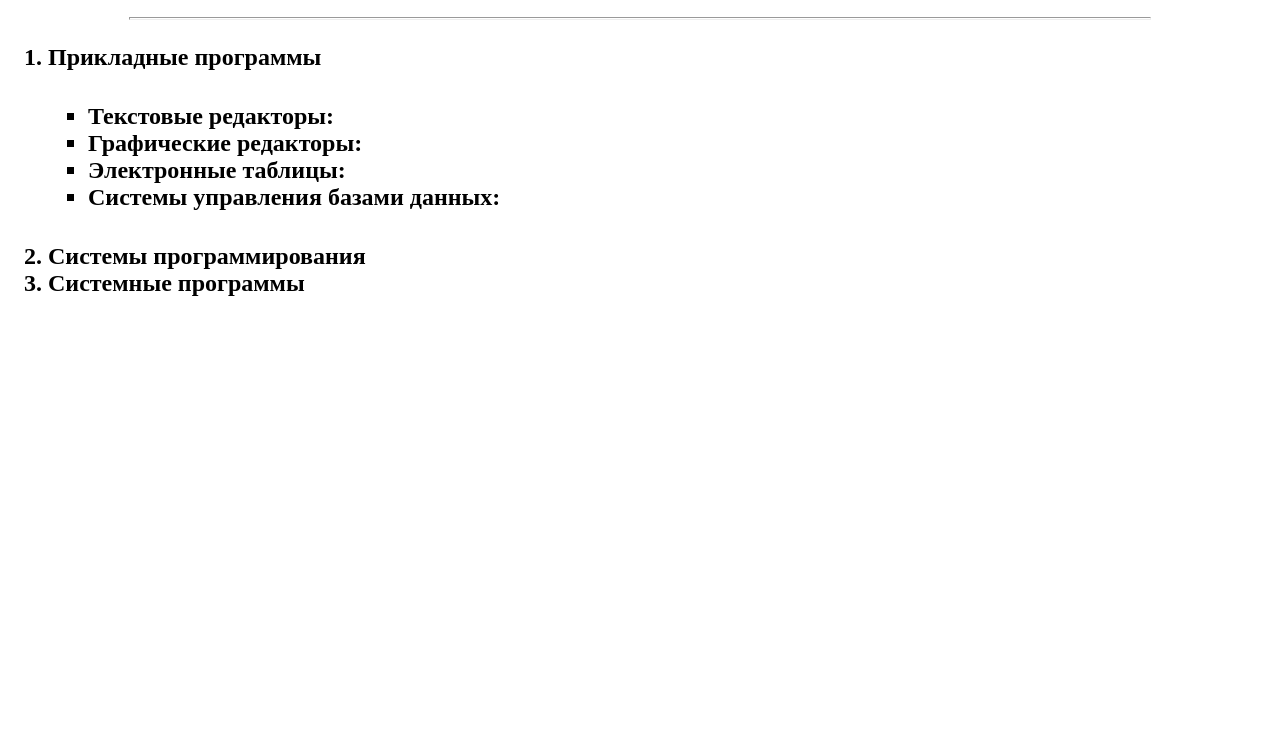
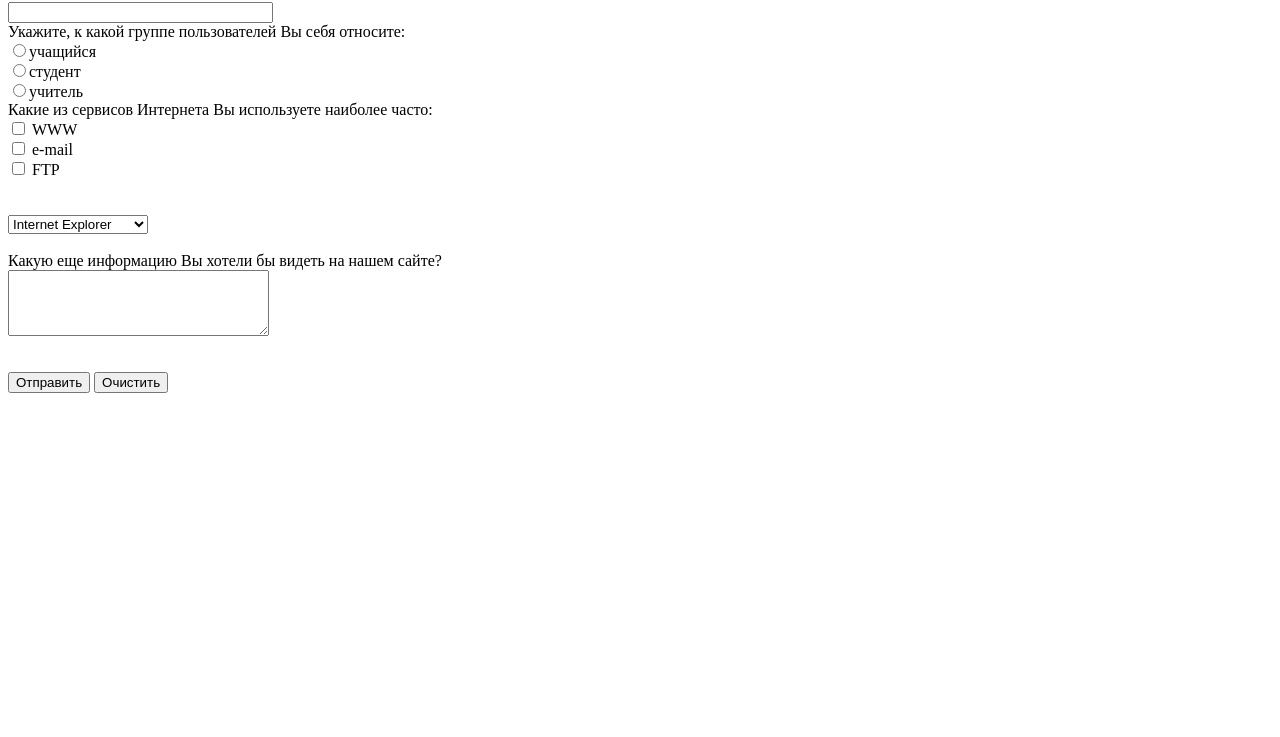
Before and after one commit to JuliaTsvigunenko/project2, a plain HTML site: page Цвигуненко практикум 2 (html)/anketa.html in a window 1280 px wide. Shown: the part 63-800 px from the top of the page. Drawn offline with Linux system fonts and the light colour scheme.

Commit message:
Update anketa.html

```diff
--- a/Цвигуненко практикум 2 (html)/anketa.html
+++ b/Цвигуненко практикум 2 (html)/anketa.html
@@ -1,29 +1,38 @@
-<!DOCTYPE html>
-<html lang="en">
-<head>
-    <meta charset="UTF-8">
-    <meta http-equiv="X-UA-Compatible" content="IE=edge">
-    <meta name="viewport" content="width=device-width, initial-scale=1.0">
-    <title>Document</title>
-</head>
-<body>
-    <font color="#0000ff">
-        <h1 align="center"><b>Программное обеспечение компьютера</b></h1>
-    </font>
-    <hr size="3" width="1020" align="center">
-    <h2><ol type="1">
-        <li>Прикладные программы</li>
-        <h4>
-            <ul>
-                <li type="square">Текстовые редакторы:</li>
-                <li type="square">Графические редакторы:</li>
-                <li type="square">Электронные таблицы:</li>
-                <li type="square">Системы управления базами данных:</li>
-            </ul>
-        </h4>
-        <li>Системы программирования</li>
-        <li>Системные программы</li>
-    </ol></h2>
-
+<HTML>
+    <HEAD>
+    <TITLE>Анкета</title>
+    </head>
+    <BODY>
+    <FORM>
+    Пожалуйста, введите Ваше имя: <br>
+    <INPUT TYPE="text" NAME="name" SIZE=30><br>
+    e-mail: <br>
+    <INPUT TYPE="text" NAME="e-mail" size=30>
+    <br>
+    Укажите, к какой группе пользователей Вы себя относите: <br>
+<INPUT TYPE="radio" Name="group" VALUE="schoolboy">учащийся<br>
+<INPUT TYPE="radio" Name="group" VALUE="schoolboy">студент<br>
+<INPUT TYPE="radio" Name="group" VALUE="schoolboy">учитель<br>
+Какие из сервисов Интернета Вы используете наиболее часто:<br>
+<INPUT TYPE="checkbox" NAME="group" VALUE="www">
+WWW<br>
+<INPUT TYPE="checkbox" NAME="group" VALUE="e-mail">
+e-mail<br>
+<INPUT TYPE="checkbox" NAME="group" VALUE="ftp">
+FTP<br>
+<br><br>
+<SELECT NAME="browsers">
+<OPTION SELECTED>Internet Explorer
+<OPTION>Netscape Navigator
+<OPTION>Opera
+<OPTION>Neo Planet
+</select>
+<br><br>
+Какую еще информацию Вы хотели бы видеть на нашем сайте?<br>
+<TEXTAREA NAME="resume" ROWS=4 COLS=30></textarea>
+<br><br><br>
+<INPUT TYPE="submit" VALUE="Отправить">
+<INPUT TYPE="reset" VALUE="Очистить">
+</form>
 </body>
 </html>
```
